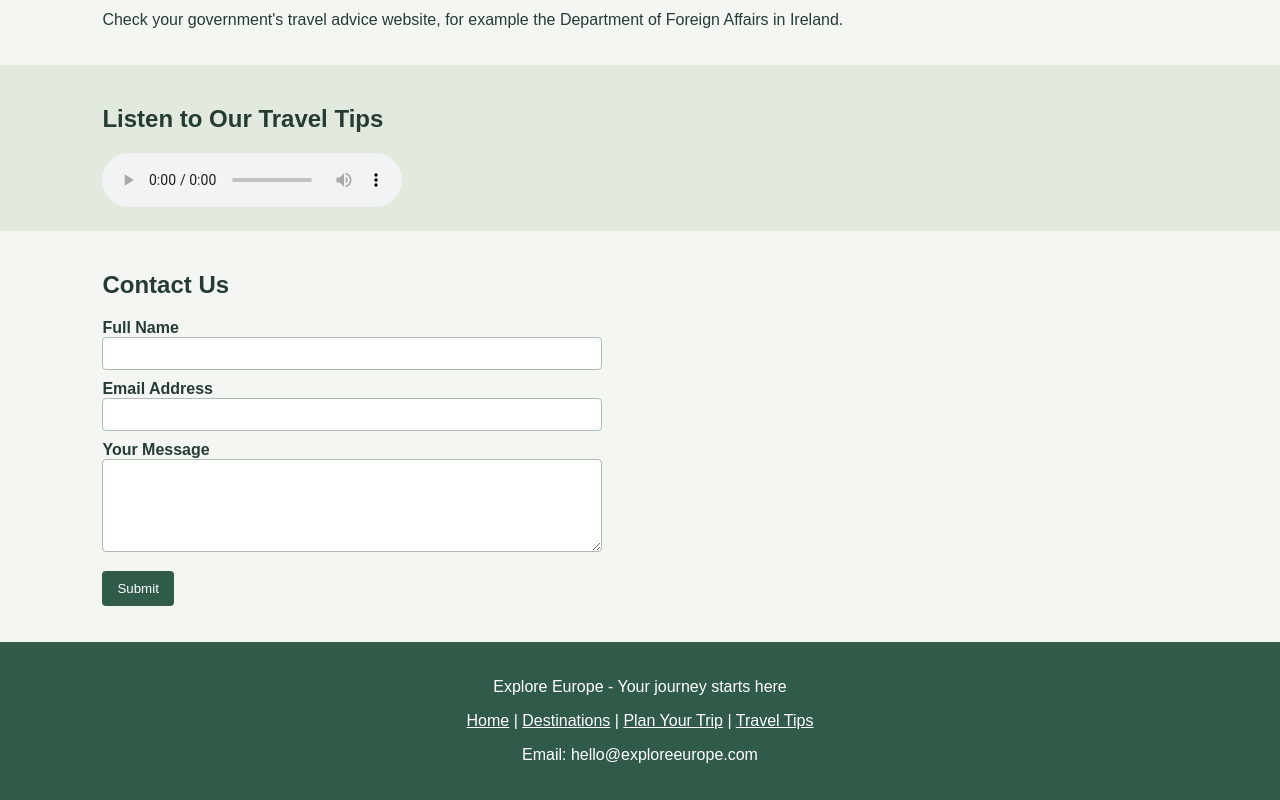
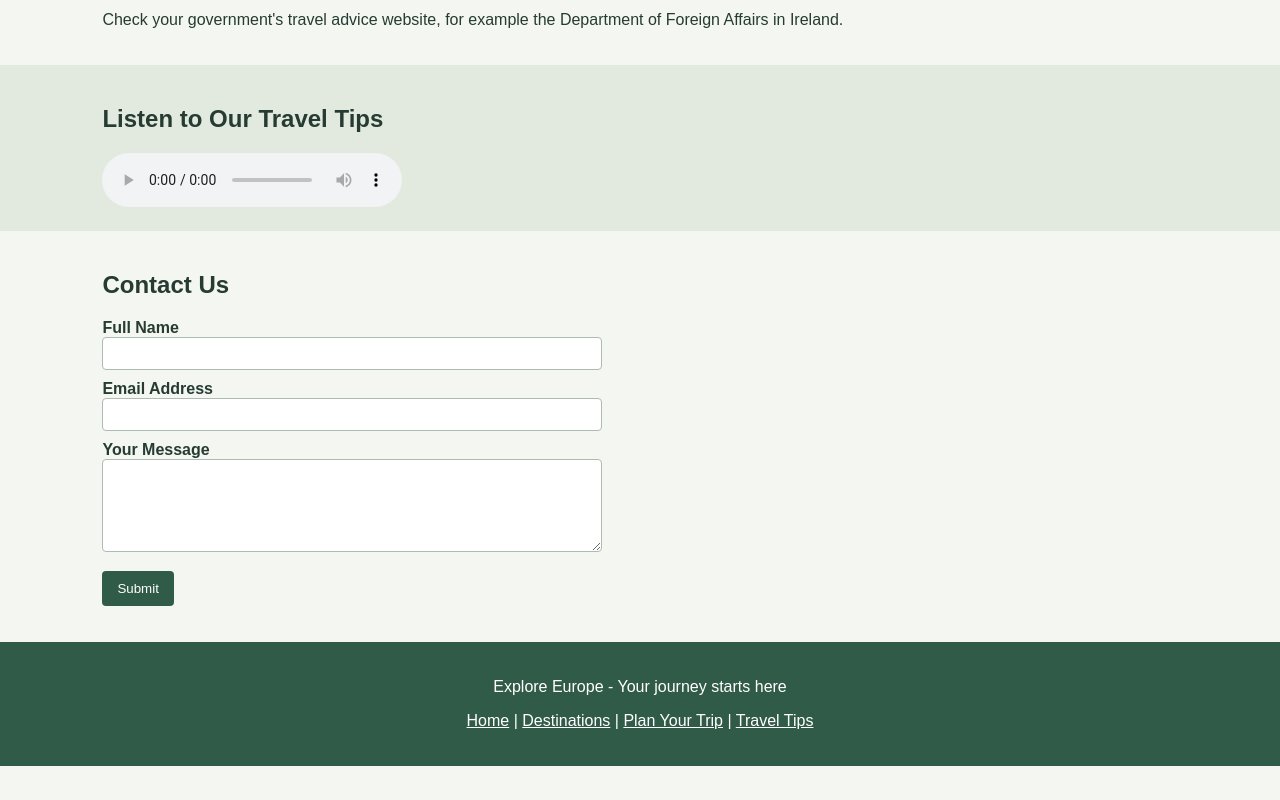
Before and after one commit to kevin777C/CS4012-Project, a plain HTML site: page tips.html in a window 1280 px wide. Shown: the part 1439-2239 px from the top of the page. After the commit the page ends 2205 px from the top, so only its background shows below. Drawn offline with Linux system fonts and the light colour scheme.

Commit message:
Update tips.html

```diff
--- a/tips.html
+++ b/tips.html
@@ -123,7 +123,7 @@
       <a href="plan.html">Plan Your Trip</a> |
       <a href="tips.html">Travel Tips</a>
     </p>
-    <p>Email: hello@exploreeurope.com</p>
+
   </footer>
 
   <script src="js/tips.js"></script>
```
